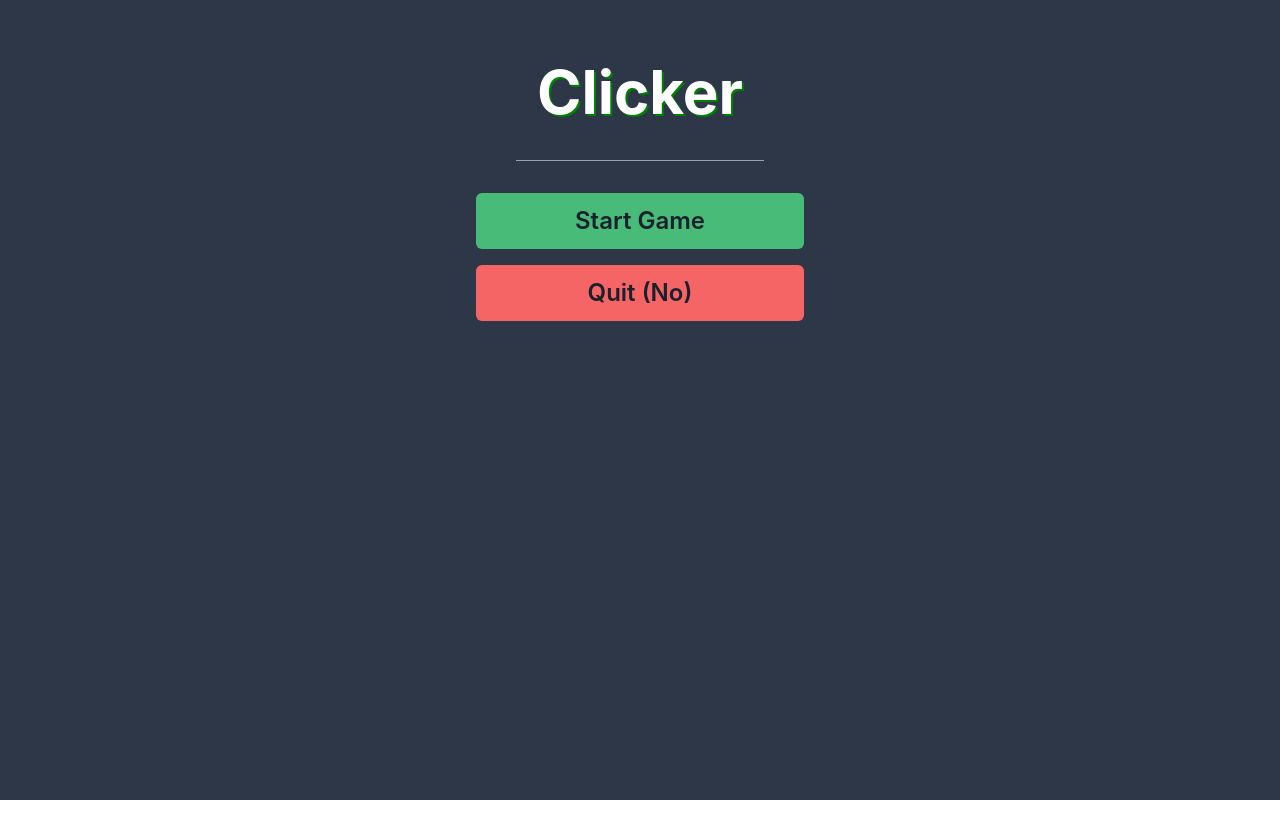
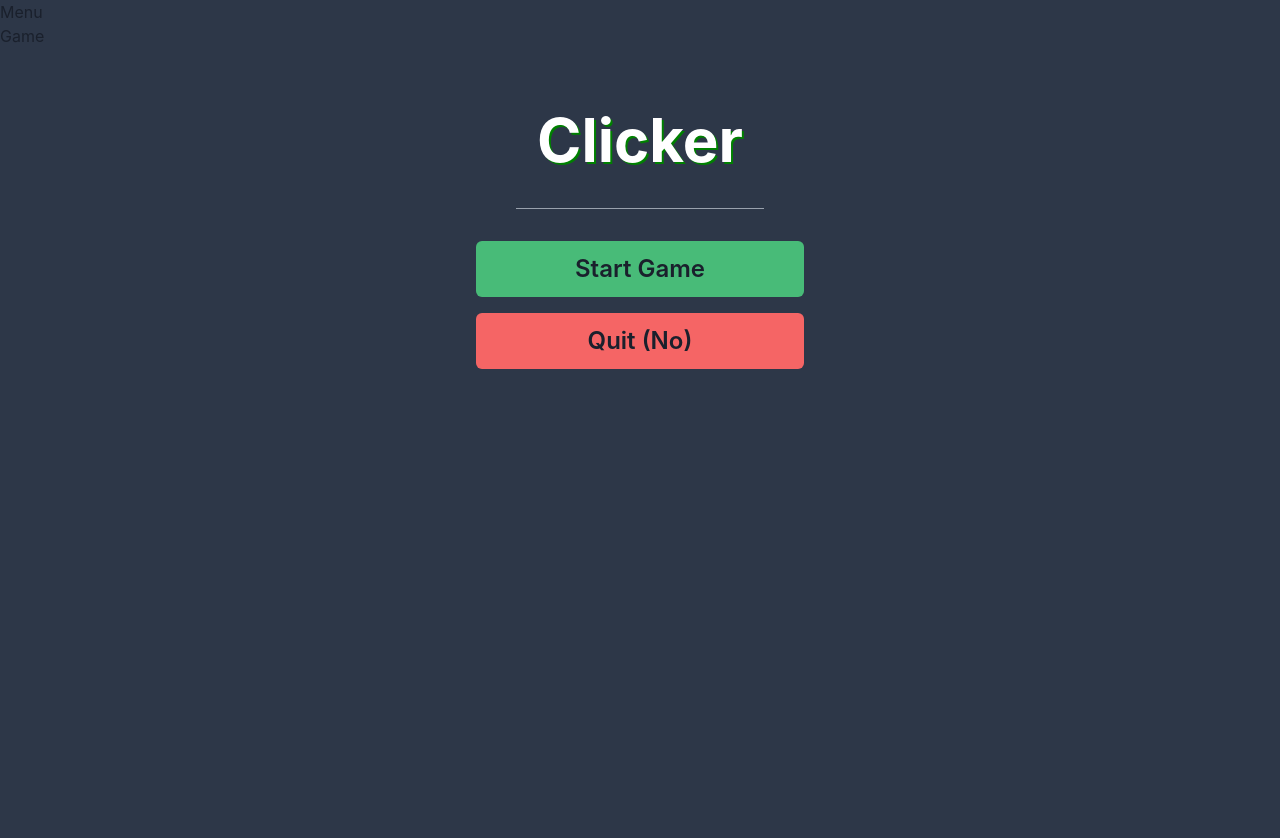
Before and after one commit to paccao/Clicker, a React (Vite) app: page / in a window 1280 px wide. Shown: the top 838 px of the page. Before the commit the page ends 800 px from the top, so only its background shows below. Built offline with nearby package versions, Linux system fonts and the light colour scheme.

Commit message:
Add initial routes and app structure
Co-authored-by: Joel Plumppu <16489683+paccao@users.noreply.github.com>

```diff
--- a/package.json
+++ b/package.json
@@ -12,7 +12,8 @@
         "@emotion/styled": "^11.3.0",
         "framer-motion": "^4.1.17",
         "react": "^17.0.2",
-        "react-dom": "^17.0.2"
+        "react-dom": "^17.0.2",
+        "react-router-dom": "^5.2.0"
     },
     "devDependencies": {
         "@vitejs/plugin-react-refresh": "^1.3.3",
--- a/src/App.jsx
+++ b/src/App.jsx
@@ -1,51 +1,24 @@
 import React from 'react'
-import { Container, Heading, VStack, Button, Divider } from '@chakra-ui/react'
+import { BrowserRouter as Router, Link } from 'react-router-dom'
 
-function App() {
-    const startGame = () => {
-        // Change router URI
-    }
+import Routes from './routes'
 
+const App = () => {
     return (
-        <Container maxW="container.lg" minH="100vh" bg="gray.700">
-            <Heading
-                as="h1"
-                fontSize={['4xl', '5xl', '6xl']}
-                textAlign="center"
-                pt="14"
-                color="white"
-                textShadow="2px 2px green"
-            >
-                Clicker
-            </Heading>
+        <Router>
+            <nav>
+                <ul>
+                    <li>
+                        <Link to="/">Menu</Link>
+                    </li>
+                    <li>
+                        <Link to="/game">Game</Link>
+                    </li>
+                </ul>
+            </nav>
 
-            <Divider my="8" maxW="25%" mx="auto" />
-
-            <VStack spacing={4} align="stretch" mx="auto" maxW="33%">
-                <Button
-                    h="14"
-                    bg="green.400"
-                    fontSize="2xl"
-                    onClick={startGame}
-                    _hover={{
-                        bg: 'green.500',
-                    }}
-                >
-                    Start Game
-                </Button>
-                <Button
-                    h="14"
-                    bg="red.400"
-                    fontSize="2xl"
-                    onClick={() => window.close()}
-                    _hover={{
-                        bg: 'red.500',
-                    }}
-                >
-                    Quit (No)
-                </Button>
-            </VStack>
-        </Container>
+            <Routes />
+        </Router>
     )
 }
 
--- /dev/null
+++ b/src/routes/Game.jsx
@@ -0,0 +1,19 @@
+import React from 'react'
+import { Container, Heading } from '@chakra-ui/react'
+
+const Game = () => (
+    <Container maxW="container.lg" minH="100vh" bg="gray.700">
+        <Heading
+            as="h1"
+            fontSize={['4xl', '5xl', '6xl']}
+            textAlign="center"
+            pt="14"
+            color="white"
+            textShadow="2px 2px green"
+        >
+            Game
+        </Heading>
+    </Container>
+)
+
+export default Game
--- /dev/null
+++ b/src/routes/MainMenu.jsx
@@ -0,0 +1,55 @@
+import React from 'react'
+import { Container, Heading, VStack, Button, Divider } from '@chakra-ui/react'
+import { useHistory } from 'react-router-dom'
+
+const MainMenu = () => {
+    const history = useHistory()
+
+    const startGame = () => {
+        history.push('/game')
+    }
+
+    return (
+        <Container maxW="container.lg" minH="100vh" bg="gray.700">
+            <Heading
+                as="h1"
+                fontSize={['4xl', '5xl', '6xl']}
+                textAlign="center"
+                pt="14"
+                color="white"
+                textShadow="2px 2px green"
+            >
+                Clicker
+            </Heading>
+
+            <Divider my="8" maxW="25%" mx="auto" />
+
+            <VStack spacing={4} align="stretch" mx="auto" maxW="33%">
+                <Button
+                    h="14"
+                    bg="green.400"
+                    fontSize="2xl"
+                    onClick={startGame}
+                    _hover={{
+                        bg: 'green.500',
+                    }}
+                >
+                    Start Game
+                </Button>
+                <Button
+                    h="14"
+                    bg="red.400"
+                    fontSize="2xl"
+                    onClick={() => window.close()}
+                    _hover={{
+                        bg: 'red.500',
+                    }}
+                >
+                    Quit (No)
+                </Button>
+            </VStack>
+        </Container>
+    )
+}
+
+export default MainMenu
--- /dev/null
+++ b/src/routes/index.jsx
@@ -0,0 +1,18 @@
+import React from 'react'
+import { Switch, Route } from 'react-router-dom'
+
+import Game from './Game'
+import MainMenu from './MainMenu'
+
+const Routes = () => (
+    <Switch>
+        <Route path="/game">
+            <Game />
+        </Route>
+        <Route path="/">
+            <MainMenu />
+        </Route>
+    </Switch>
+)
+
+export default Routes
```
Also changed, not shown: src/routes/index.js (deleted), 1 other file (tests, documents, lock files or other folders).
